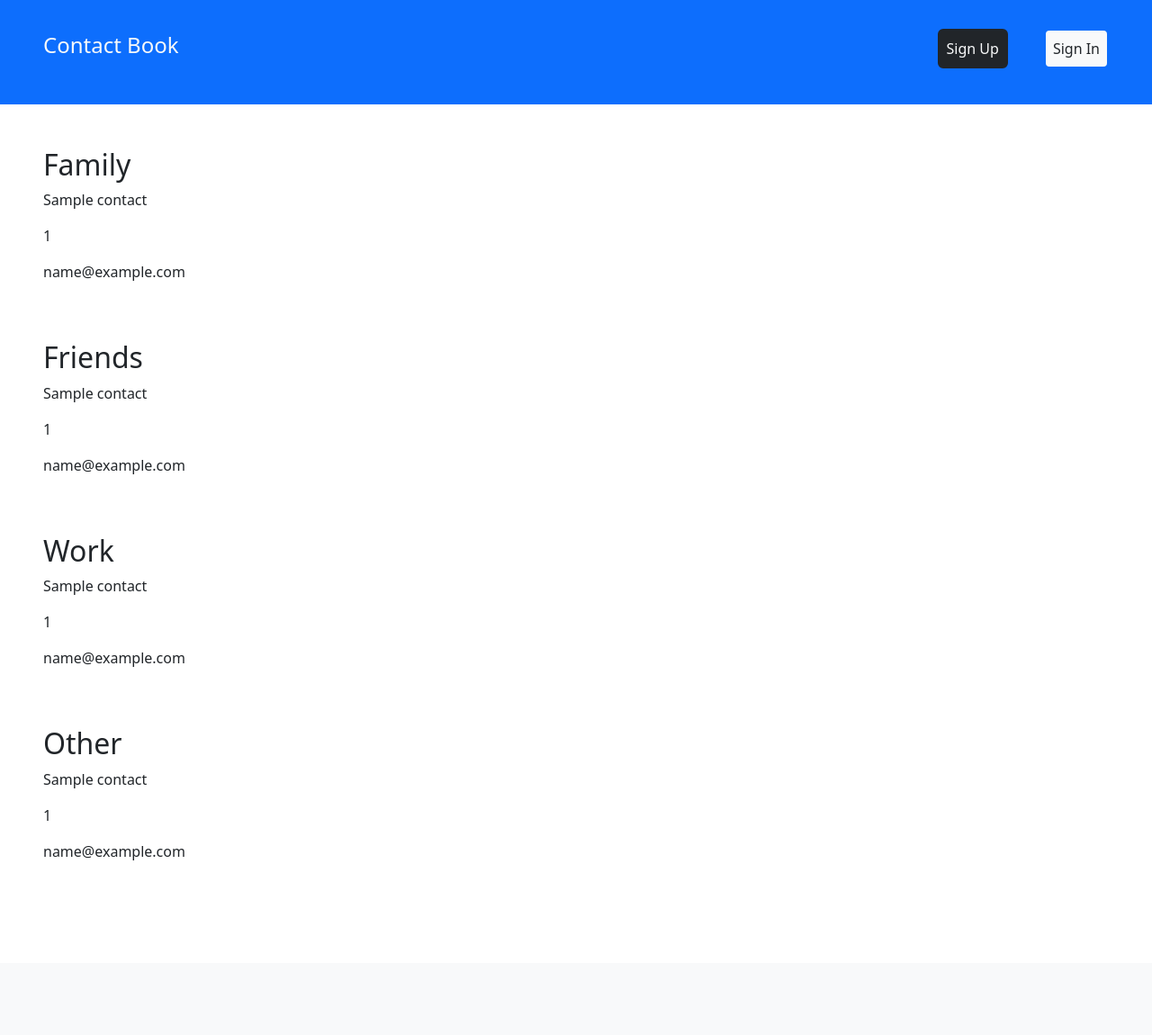
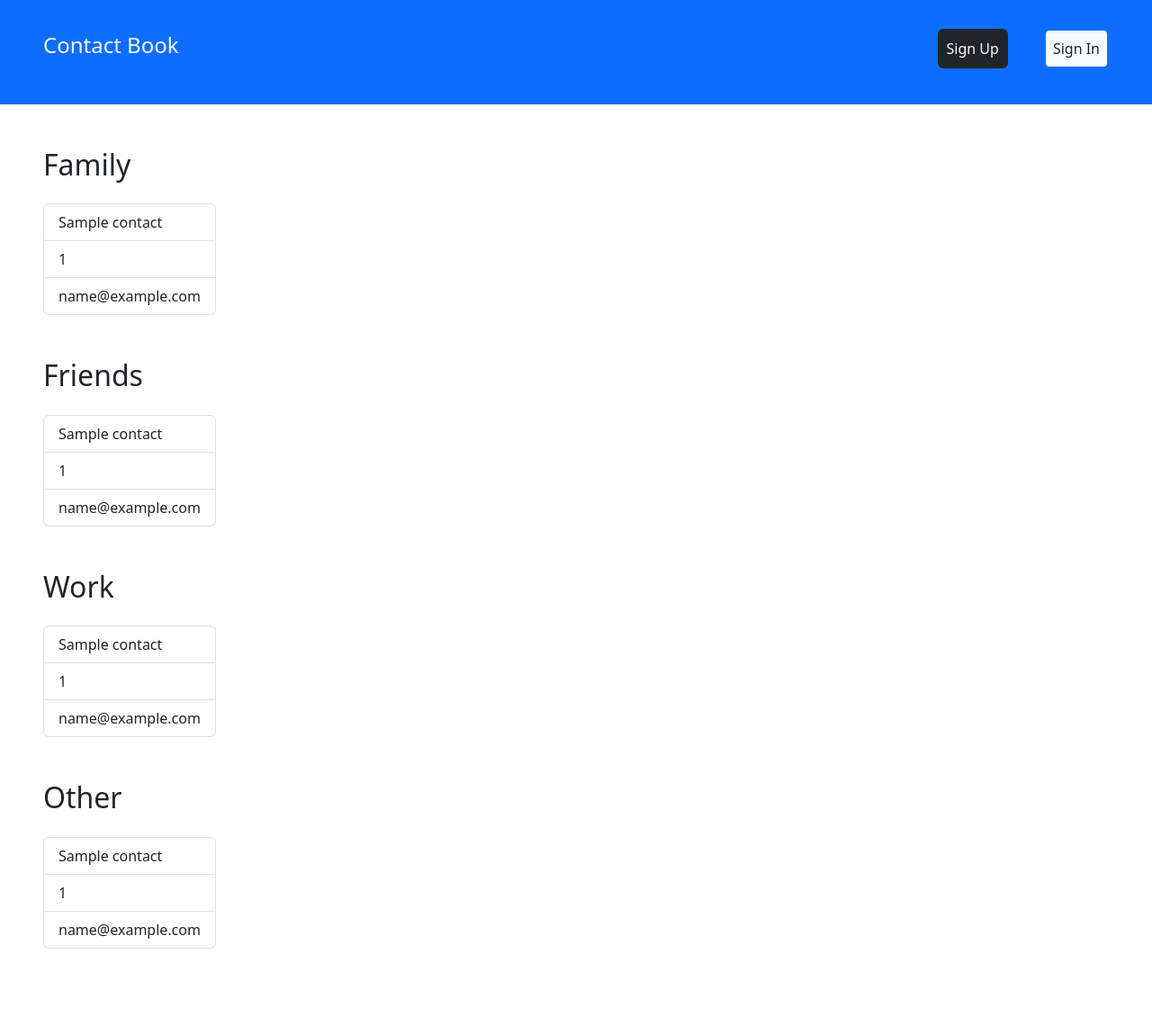
Before and after one commit to anton-mirazchiyski/ContactBook, a Django app: template templates/contacts/contacts-all.html in a window 1280 px wide. Shown: the whole page at 90% size. Before the commit the page ends 956 px from the top, so only its background shows below. Run offline with Django 5.2, Linux system fonts and the light colour scheme; the template is opened without the code that fills it: most values are stand-ins (such as "Sample title", 1, 10 or a date in 2020).

Commit message:
Update style

```diff
--- a/templates/contacts/contacts-all.html
+++ b/templates/contacts/contacts-all.html
@@ -6,8 +6,8 @@
 
     <div class="p-5">
         {% if family_contacts %}
-            <h2 class="">Family</h2>
-            <div class="d-flex mb-5">
+            <h2 class="mb-4">Family</h2>
+            <div class="contacts-container d-flex mb-5">
                 {% for contact in family_contacts %}
                     {% include 'partials/contact-info.html' %}
                 {% endfor %}
@@ -15,8 +15,8 @@
         {% endif %}
 
         {% if friends_contacts %}
-            <h2 class="">Friends</h2>
-            <div class="d-flex mb-5">
+            <h2 class="mb-4">Friends</h2>
+            <div class="contacts-container d-flex mb-5">
                 {% for contact in friends_contacts %}
                     {% include 'partials/contact-info.html' %}
                 {% endfor %}
@@ -24,8 +24,8 @@
         {% endif %}
 
         {% if work_contacts %}
-            <h2 class="">Work</h2>
-            <div class="d-flex mb-5">
+            <h2 class="mb-4">Work</h2>
+            <div class="contacts-container d-flex mb-5">
                 {% for contact in work_contacts %}
                     {% include 'partials/contact-info.html' %}
                 {% endfor %}
@@ -33,8 +33,8 @@
         {% endif %}
 
         {% if other_contacts %}
-            <h2 class="">Other</h2>
-            <div class="d-flex mb-5">
+            <h2 class="mb-4">Other</h2>
+            <div class="contacts-container d-flex mb-5">
                 {% for contact in other_contacts %}
                     {% include 'partials/contact-info.html' %}
                 {% endfor %}
--- a/templates/partials/contact-info.html
+++ b/templates/partials/contact-info.html
@@ -1,7 +1,7 @@
-<div>
-    <p>{{ contact.name }}</p>
-    <p>{{ contact.phone_number }}</p>
+<ul class="list-group d-flex flex-column">
+    <li class="list-group-item">{{ contact.name }}</li>
+    <li class="list-group-item">{{ contact.phone_number }}</li>
     {% if contact.email %}
-        <p>{{ contact.email }}</p>
+        <li class="list-group-item">{{ contact.email }}</li>
     {% endif %}
-</div>
+</ul>
```
Also changed, not shown: 1 other file.
